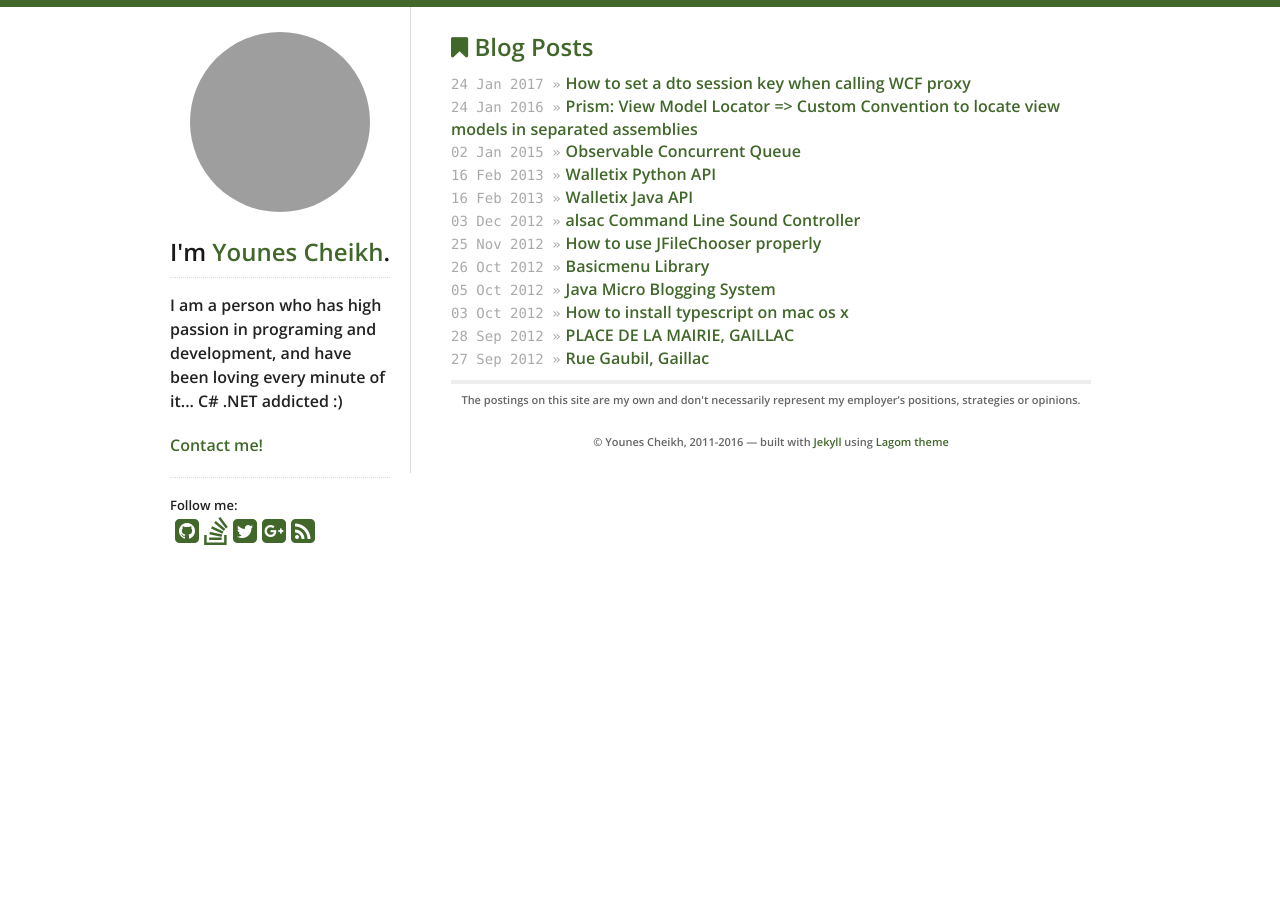
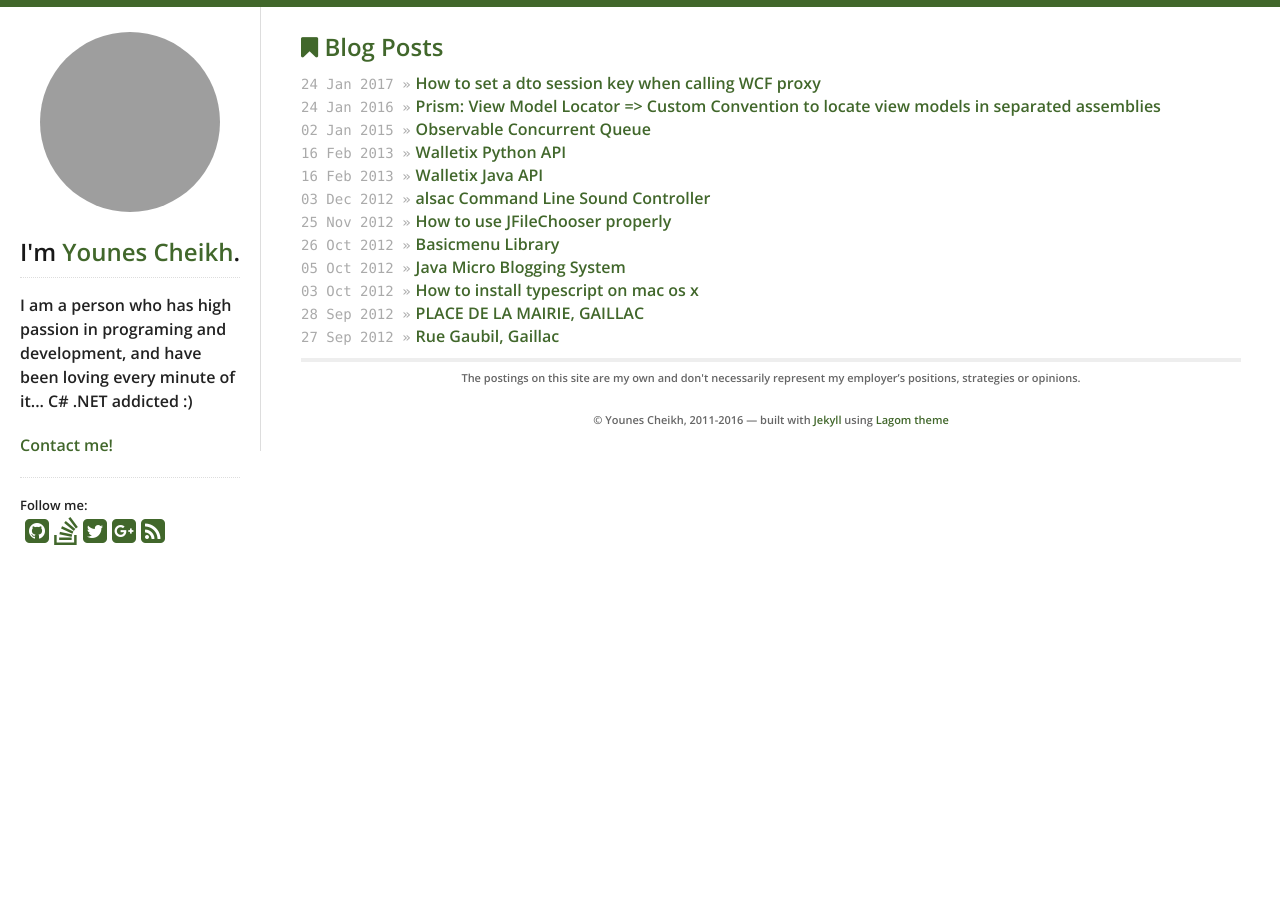
Before and after one commit to cyounes/cyounes.github.io, a Jekyll site: the page built from index.html, in a window 1280 px wide. Built offline with Jekyll 4.4.1, drawn with Linux system fonts in a browser that asks for light colours; nearby versions of some CDN libraries; grey boxes are pictures that could not be loaded.

Commit message:
Update skeleton.css

```diff
--- a/_includes/css/skeleton.css
+++ b/_includes/css/skeleton.css
@@ -21,7 +21,7 @@
 /* #Base 960 Grid
 ================================================== */
 
-    .container                                  { position: relative; width: 960px; margin: 0 auto; padding: 0; }
+    .container                                  { position: relative; width: 1260px; margin: 0 auto; padding: 0; }
     .column, .columns                           { float: left; display: inline; margin-left: 10px; margin-right: 10px; }
     .row                                        { margin-bottom: 20px; }
 
@@ -40,7 +40,7 @@
     .container .eight.columns                   { width: 460px; }
     .container .nine.columns                    { width: 520px; }
     .container .ten.columns                     { width: 580px; }
-    .container .eleven.columns                  { width: 640px; }
+    .container .eleven.columns                  { width: 940px; }
     .container .twelve.columns                  { width: 700px; }
     .container .thirteen.columns                { width: 760px; }
     .container .fourteen.columns                { width: 820px; }
```
